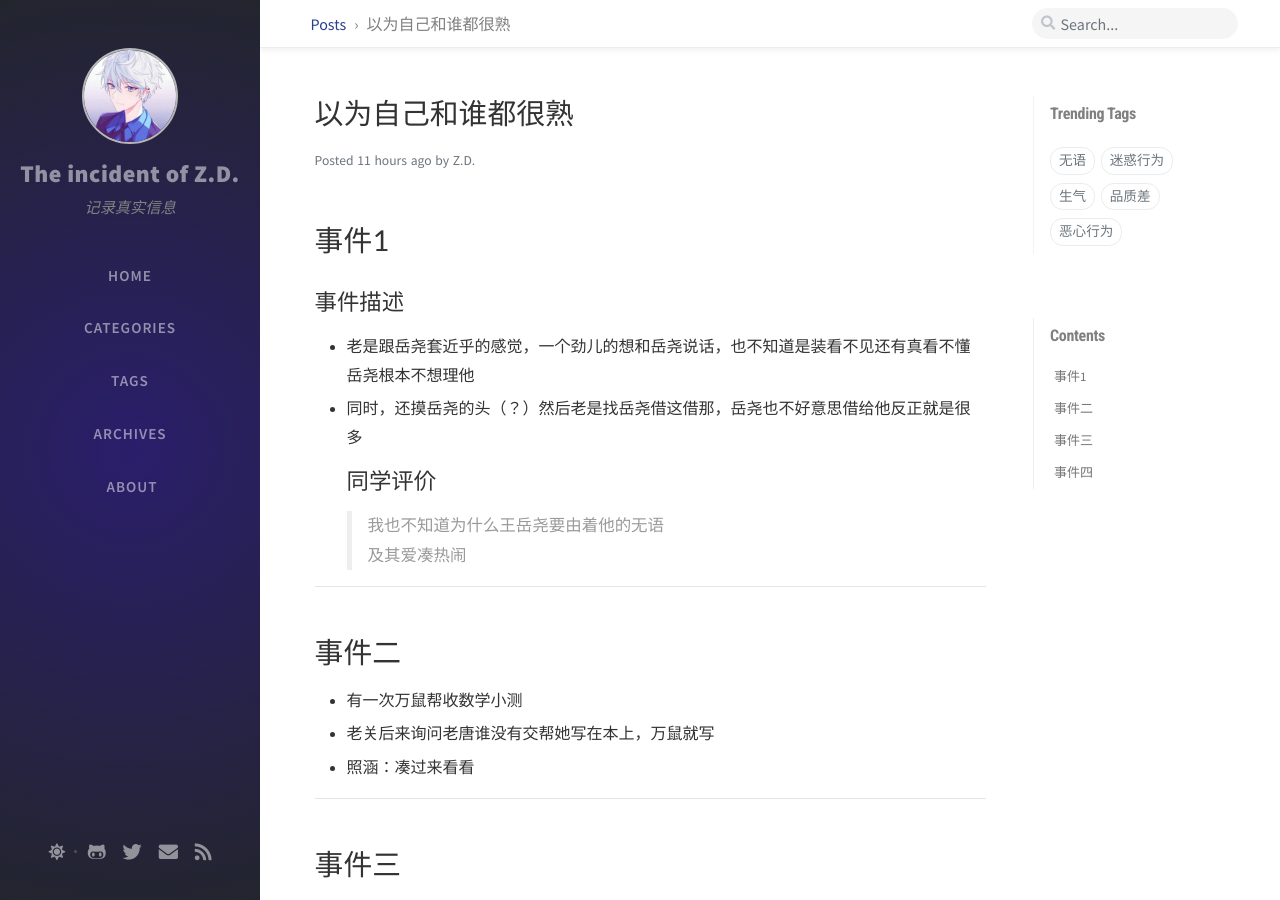
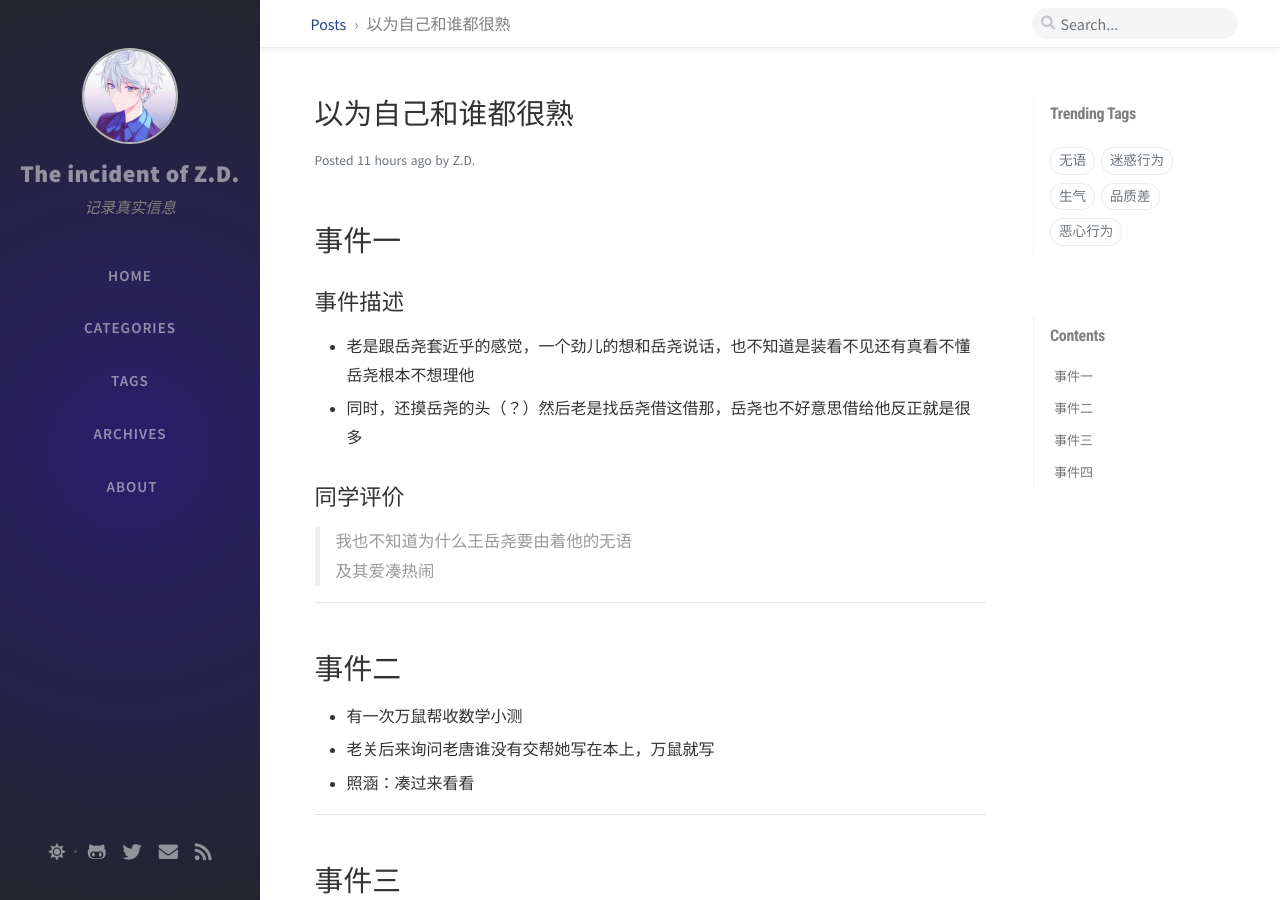
Before and after one commit to wangzhaohansj/wangzhaohansj.github.io, a Jekyll site: the page built from _posts/打扰同学/2021-2-5-以为自己和谁都很熟（事件合集）.md, in a window 1280 px wide and 900 px high. Built offline with Jekyll 4.4.1, drawn with Linux system fonts in a browser that asks for light colours; nearby versions of some CDN libraries; comment, search, counter and statistics services are not loaded.

Commit message:
Update 2021-2-5-以为自己和谁都很熟（事件合集）.md

```diff
--- a/_posts/打扰同学/2021-2-5-以为自己和谁都很熟（事件合集）.md
+++ b/_posts/打扰同学/2021-2-5-以为自己和谁都很熟（事件合集）.md
@@ -5,10 +5,12 @@ tags: "无语 迷惑行为"
 category: "打扰同学"
 ---
 
-# 事件1
+# 事件一
 ## 事件描述
 * 老是跟岳尧套近乎的感觉，一个劲儿的想和岳尧说话，也不知道是装看不见还有真看不懂岳尧根本不想理他
 * 同时，还摸岳尧的头（？）然后老是找岳尧借这借那，岳尧也不好意思借给他反正就是很多
+
+
 ## 同学评价
 > 我也不知道为什么王岳尧要由着他的无语<br>
 及其爱凑热闹<br>
@@ -35,5 +37,7 @@ category: "打扰同学"
 * 上回上体育课就有，嘉彬抱着猴子的头哟西哟西，然后内个照涵就走过来了。
 * 拉着猴子的胳膊学嘉彬
 * 遇害直接把照涵扯出来瞪了它一眼。
+
+
 ## 同学评价
 > 这就是它多事爱凑热闹。
```
